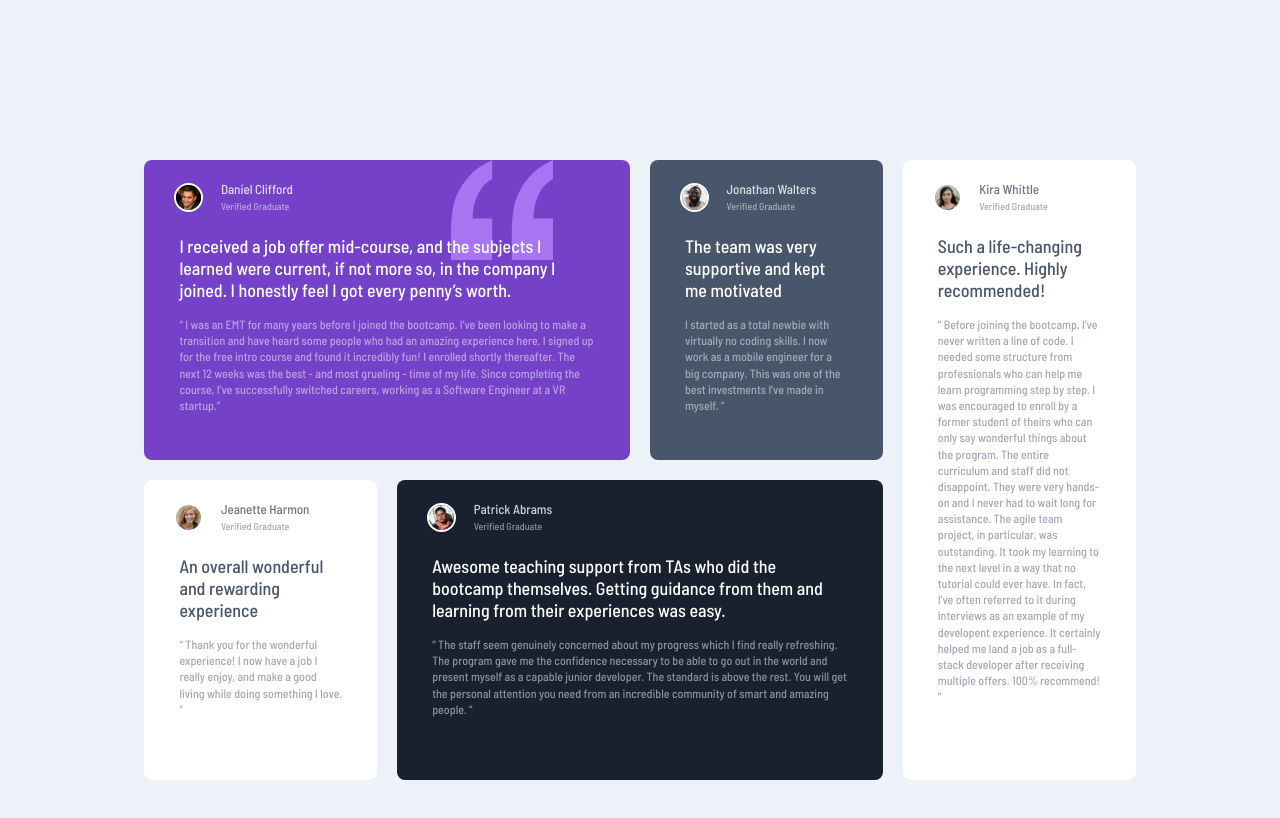
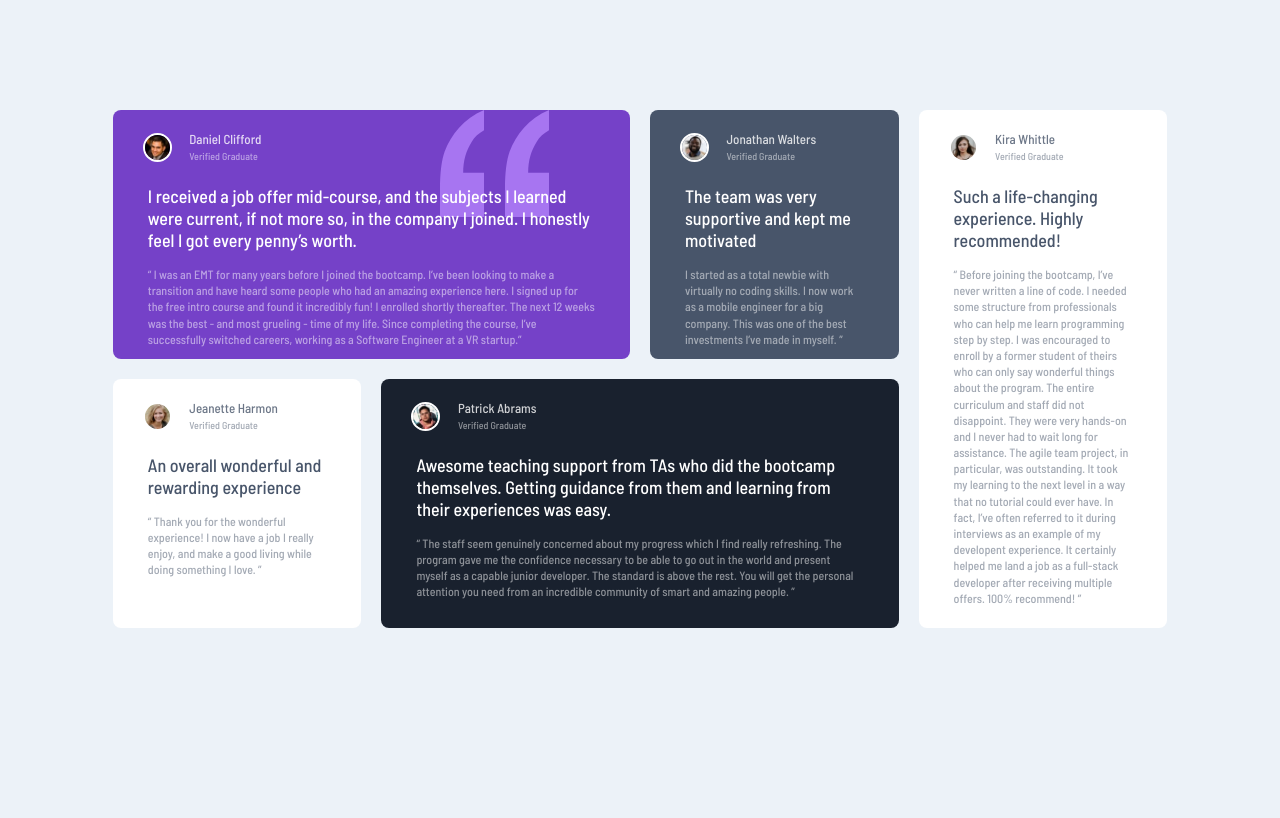
Before and after one commit to Gustavocrs/testimonials-grid, a plain HTML site: page index.html in a window 1280 px wide. Drawn offline with Linux system fonts and the light colour scheme.

Commit message:
Add files via upload

```diff
--- a/css/style.css
+++ b/css/style.css
@@ -1,4 +1,9 @@
 @import url('https://fonts.googleapis.com/css2?family=Barlow+Semi+Condensed:wght@500;600&display=swap');
+
+html {
+    min-width: 480px;
+    max-width: 1400px;
+}
 
 body{
     font-size: 13px;
@@ -9,7 +14,6 @@ body{
 .container{
     width: 100%;
     height: 100vh;
-    justify-content: center;
     margin: 100px auto;
 }
 
@@ -17,10 +21,9 @@ body{
     display: grid;
     grid-template-columns: 12.5% 12.5% 12.5% 12.5% 12.5% 12.5% 12.5% 12.5%;
     grid-template-rows: 50% 50%;
-    width: 80%;
-    height: 80%;
+    width: 85%;
     margin: auto auto;
-    padding: 50px;
+
 }
 
 .card1{
@@ -34,6 +37,8 @@ body{
     padding: 10px;
     border-radius: 8px;
     color: hsl(0, 0%, 100%);
+    height: auto;
+    min-width: 150px;
 }
 
 .card2{
@@ -44,6 +49,8 @@ body{
     padding: 10px;
     border-radius: 8px;
     color: hsl(0, 0%, 100%);
+    height: auto;
+    min-width: 150px;
 }
 
 .card3{
@@ -53,7 +60,9 @@ body{
     margin: 10px;
     padding: 10px;
     border-radius: 8px;
-    color: hsl(217, 19%, 35%);;
+    color: hsl(217, 19%, 35%);
+    height: auto;
+    min-width: 150px;
 }
 
 .card4{
@@ -64,6 +73,8 @@ body{
     padding: 10px;
     border-radius: 8px;
     color: hsl(0, 0%, 100%);
+    height: auto;
+    min-width: 150px;
 }
 
 .card5{
@@ -73,5 +84,7 @@ body{
     margin: 10px;
     padding: 10px;
     border-radius: 8px;
-    color: hsl(217, 19%, 35%);;
+    color: hsl(217, 19%, 35%);
+    height: auto;
+    min-width: 150px;
 }
```
